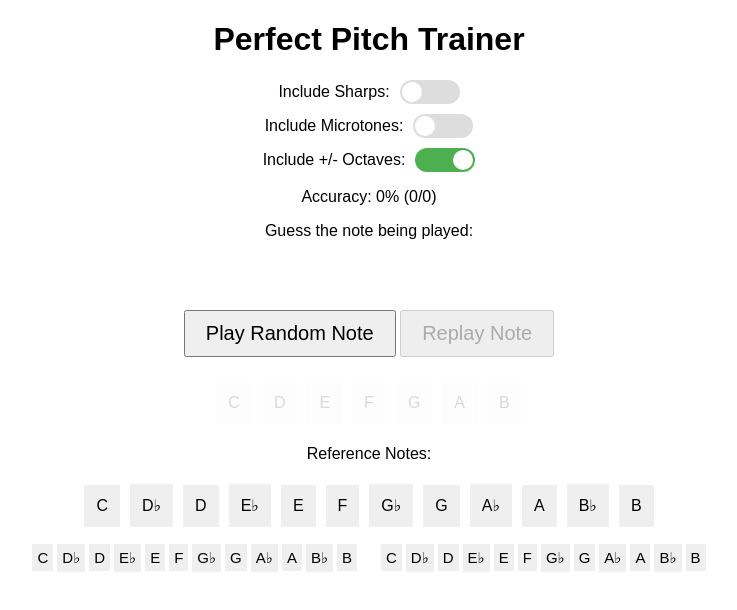
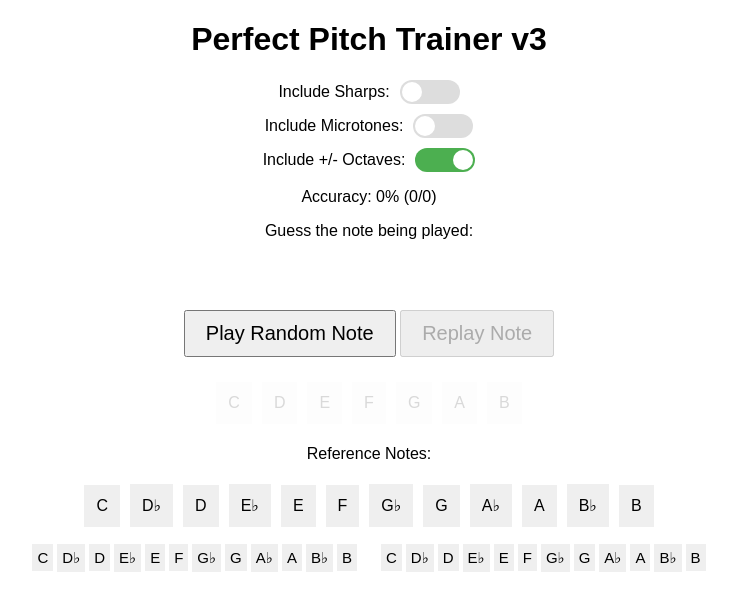
Before and after one commit to thefinalnote/eartrainer, a plain HTML site: page lightv2.html in a window 1280 px wide. Shown: the whole page, without its empty margins (271-1008 px from the left). Drawn offline with Linux system fonts and the light colour scheme.

Commit message:
Add files via upload

```diff
--- a/lightv2.html
+++ b/lightv2.html
@@ -138,13 +138,13 @@
     <!DOCTYPE html>
 <html>
 <head>
-    <title>Perfect Pitch Trainer v2</title>
+    <title>Perfect Pitch Trainer</title>
     <!--<link rel="stylesheet" type="text/css" href="style.css">-->
 </head>
 <body>
 
 <div id="trainer">
-    <h1>Perfect Pitch Trainer</h1>
+    <h1>Perfect Pitch Trainer v3</h1>
     <div class="toggle-container">
         <span>Include Sharps:</span>
         <button id="toggleSharps"></button>
```
